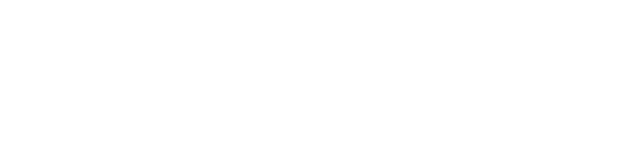
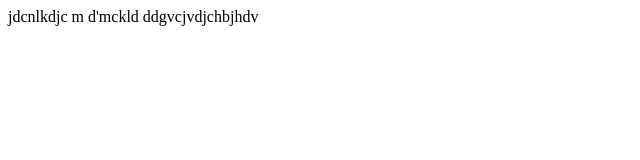
Before and after one commit to Shivam5423/codingFile, a plain HTML site: page index.html in a window 1280 px wide. Shown: the whole page, without its empty margins (0-640 px from the left). Drawn offline with Linux system fonts and the light colour scheme.

```diff
--- a/index.html
+++ b/index.html
@@ -4,6 +4,7 @@
 
 </head>
 <body>
-
+jdcnlkdjc m
+d'mckld
 </body>
-</html>
+</html>ddgvcjvdjchbjhdv
```
